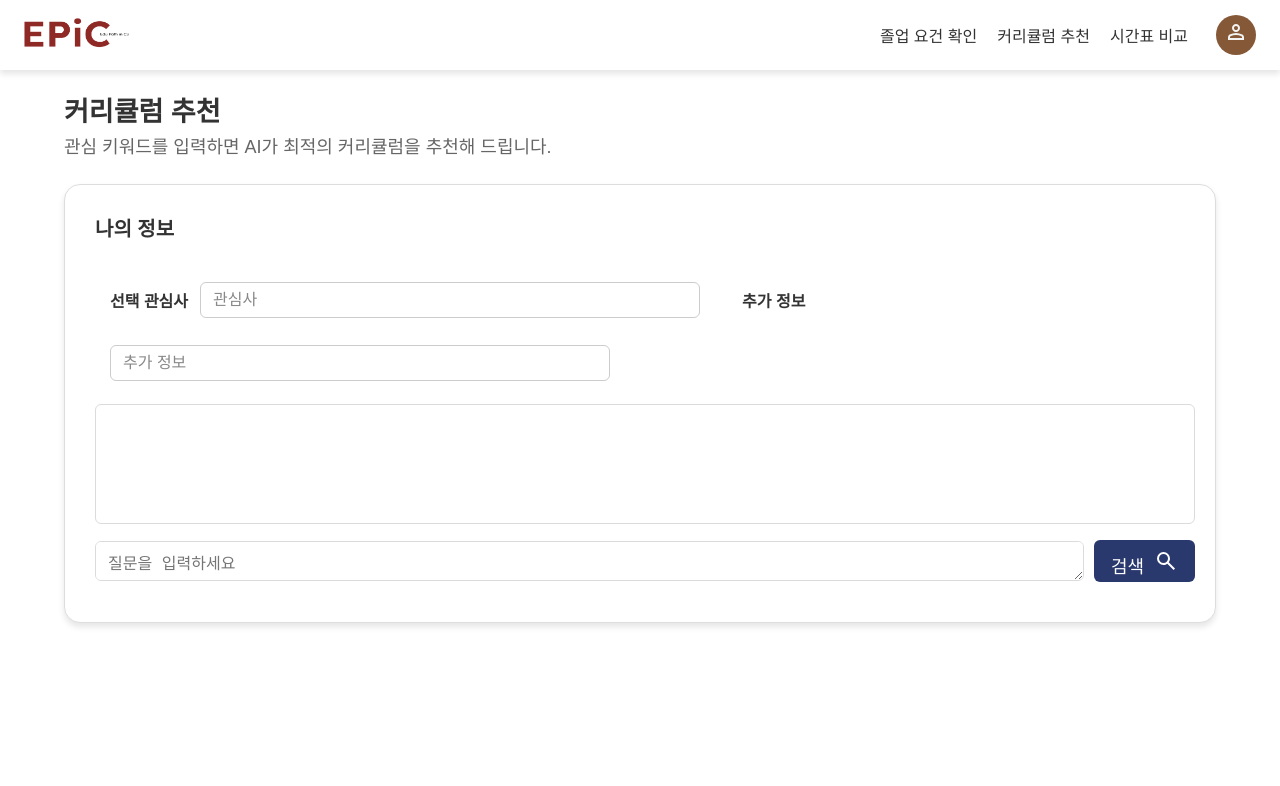
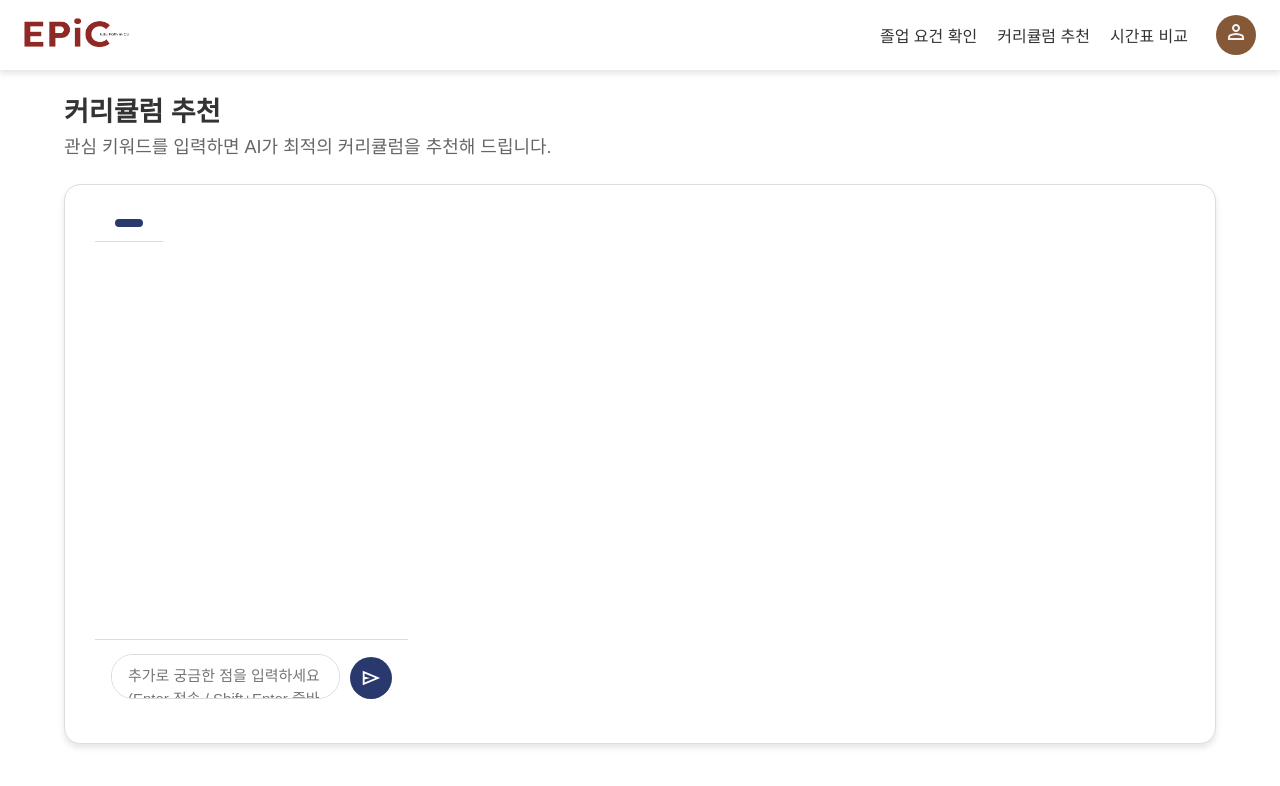
Before and after one commit to jys0615/EPiC, a React app in the folder fe/: page /curriculum-q in a window 1280 px wide. Shown: the top 786 px of the page. Built offline with nearby package versions, Linux system fonts and the light colour scheme; the HTML template or start-up script is replaced by a standard one; a web font is replaced by a local one.

Commit message:
feat: redesign curriculum chat UI with bold text rendering

```diff
--- a/fe/src/pages/CurriculumQ.jsx
+++ b/fe/src/pages/CurriculumQ.jsx
@@ -1,88 +1,80 @@
 // src/pages/CurriculumQ.jsx
 
-import React, { useState, useEffect } from 'react';
-import { useLocation, useNavigate } from 'react-router-dom';
+import React, { useState, useEffect, useRef } from 'react';
+import { useLocation } from 'react-router-dom';
 import Header from '../components/Header';
 import { addQuestionWithAI } from '../api';
 import '../styles/curriculum-q.css';
 
+const renderMessage = (text) => {
+  return text.split('\n').map((line, i, arr) => {
+    const parts = line.split(/(\*\*[^*]+\*\*)/g);
+    return (
+      <span key={i}>
+        {parts.map((part, j) =>
+          part.startsWith('**') && part.endsWith('**')
+            ? <strong key={j}>{part.slice(2, -2)}</strong>
+            : part
+        )}
+        {i < arr.length - 1 && <br />}
+      </span>
+    );
+  });
+};
+
 const CurriculumQ = () => {
   const location = useLocation();
-  const navigate = useNavigate();
-
   const { keyword, addInfo, aiResponse } = location.state || {};
 
-  const [keyword_1, setKeyword] = useState('');
-  const [addInfo_1, setAddInfo] = useState('');
-  const [aiResponse_1, setAiResponse] = useState(aiResponse || '');
+  const [messages, setMessages] = useState([]);
   const [question, setQuestion] = useState('');
+  const [loading, setLoading] = useState(false);
+  const bottomRef = useRef(null);
+  const textareaRef = useRef(null);
 
   useEffect(() => {
+    if (aiResponse) {
+      setMessages([{ role: 'epic', content: aiResponse }]);
+    }
+  }, []);
 
-    if (keyword) {
-      console.log("키워드:",keyword);
-      setKeyword(keyword);
-    }
-    if (addInfo) {
-      console.log("에드 인포:",addInfo);
-      setAddInfo(addInfo);
-    }
-    else{
-      console.log("에드 인포 없음음")
-    }
-    if (aiResponse) {
-      console.log("ai reponse:",aiResponse);
-      setAiResponse(aiResponse);
-    }
-    else{
-      console.log("ai response 없어어")
-    }
-  }, [keyword, addInfo, aiResponse]);
+  useEffect(() => {
+    bottomRef.current?.scrollIntoView({ behavior: 'smooth' });
+  }, [messages, loading]);
 
   const handleSubmit = async () => {
+    if (!question.trim() || loading) return;
 
-    console.log('keyword:', keyword_1);
-    console.log('additional info:', addInfo_1);
-    console.log('question:', question);
-    console.log('AI response:', aiResponse_1);
+    const userMessage = question.trim();
+    setQuestion('');
+    if (textareaRef.current) textareaRef.current.style.height = 'auto';
+
+    setMessages(prev => [...prev, { role: 'user', content: userMessage }]);
+    setLoading(true);
 
     try {
-      console.log("일단 요청 보냄");
-      const response = await addQuestionWithAI(question);
-      console.log("요청 잘 받음");
-      console.log("q->result response : ",response)
-      navigate('/curriculum-result', {
-        state: {
-          keyword: keyword_1,
-          aiAddResponse: response.ai_add_response
-        },
-      });
-    } catch (error) {
-      console.error(error);
-      alert('질문 전송 중 오류가 발생했습니다.');
-      navigate('/curriculum-result', {
-        state: {
-          keyword: keyword_1,
-          aiAddResponse: ''
-        },
-      });
+      const response = await addQuestionWithAI(userMessage);
+      setMessages(prev => [...prev, { role: 'epic', content: response.ai_add_response }]);
+    } catch {
+      setMessages(prev => [...prev, { role: 'epic', content: '오류가 발생했습니다. 다시 시도해 주세요.' }]);
+    } finally {
+      setLoading(false);
     }
   };
 
-  const formatText = (text) => {
-    // 숫자(1., 2., ...) 기준으로 섹션 분리
-    const sections = text.split(/\d\.\s/);
+  const handleKeyDown = (e) => {
+    if (e.key === 'Enter' && !e.shiftKey) {
+      e.preventDefault();
+      handleSubmit();
+    }
+  };
 
-    return sections.map((section, index) => (
-      <div key={index} style={{ marginBottom: "20px" }}>
-        {section.split("-").map((line, idx) => (
-          <p key={idx} style={{ margin: "5px 0" }}>
-            {line.trim()}
-          </p>
-        ))}
-      </div>
-    ));
+  const handleTextareaChange = (e) => {
+    setQuestion(e.target.value);
+    e.target.style.height = 'auto';
+    e.target.style.height = Math.min(e.target.scrollHeight, 120) + 'px';
   };
+
   return (
     <div>
       <Header />
@@ -94,68 +86,50 @@ const CurriculumQ = () => {
       </div>
 
       <div className="curriculum-container">
-        <div className="prev-info-section">
-          <h2 className="section-title">나의 정보</h2>
-          <div className="prev-info-group">
-            <div className="form-group-horizontal">
-              <div className="form-group-text" id="interest-text">
-                <h4>선택 관심사</h4>
-              </div>
-              <div className="form-group">
-                <input
-                  type="text"
-                  className="form-input"
-                  placeholder="관심사"
-                  id="interest-field"
-                  value={keyword_1}
-                  readOnly
-                />
-              </div>
+        <div className="chat-meta">
+          <span className="chat-keyword-badge">{keyword}</span>
+          {addInfo && <span className="chat-addinfo">{addInfo}</span>}
+        </div>
 
-              <div
-                className="form-group-text"
-                id="q-info-text"
-                style={{ marginLeft: '30px' }}
-              >
-                <h4>추가 정보</h4>
-              </div>
-              <div className="form-group">
-                <input
-                  type="text"
-                  className="form-input"
-                  placeholder="추가 정보"
-                  id="q-info-field"
-                  value={addInfo_1}
-                  readOnly
-                />
+        <div className="chat-window">
+          {messages.map((msg, i) => (
+            <div key={i} className={`chat-row ${msg.role}`}>
+              {msg.role === 'epic' && (
+                <div className="chat-avatar">E</div>
+              )}
+              <div className={`chat-bubble ${msg.role}`}>
+                {renderMessage(msg.content)}
               </div>
             </div>
-          </div>
+          ))}
+
+          {loading && (
+            <div className="chat-row epic">
+              <div className="chat-avatar">E</div>
+              <div className="chat-bubble epic loading">
+                <span className="dot" />
+                <span className="dot" />
+                <span className="dot" />
+              </div>
+            </div>
+          )}
+
+          <div ref={bottomRef} />
         </div>
 
-        <div className="ai-response-group">
-          <div className="ai-response-box" id="ai-response" style={{ whiteSpace: 'pre-wrap' }}>
-            {formatText(aiResponse_1)}
-          </div>
-        </div>
-
-        <div className="question-input-group">
+        <div className="chat-input-area">
           <textarea
-            className="question-input"
-            placeholder="질문을 입력하세요"
+            ref={textareaRef}
+            className="chat-input"
+            placeholder="추가로 궁금한 점을 입력하세요  (Enter 전송 / Shift+Enter 줄바꿈)"
             value={question}
-            onChange={(e) => setQuestion(e.target.value)}
-          ></textarea>
-          <button className="search-button" onClick={handleSubmit}>
-            검색 &nbsp;
-            <svg
-              xmlns="http://www.w3.org/2000/svg"
-              height="24px"
-              viewBox="0 -960 960 960"
-              width="24px"
-              fill="#FFFFFF"
-            >
-              <path d="M784-120 532-372q-30 24-69 38t-83 14q-109 0-184.5-75.5T120-580q0-109 75.5-184.5T380-840q109 0 184.5 75.5T640-580q0 44-14 83t-38 69l252 252-56 56ZM380-400q75 0 127.5-52.5T560-580q0-75-52.5-127.5T380-760q-75 0-127.5 52.5T200-580q0 75 52.5 127.5T380-400Z" />
+            onChange={handleTextareaChange}
+            onKeyDown={handleKeyDown}
+            rows={1}
+          />
+          <button className="send-button" onClick={handleSubmit} disabled={loading}>
+            <svg xmlns="http://www.w3.org/2000/svg" height="22px" viewBox="0 -960 960 960" width="22px" fill="#FFFFFF">
+              <path d="M120-160v-640l760 320-760 320Zm80-120 474-200-474-200v140l240 60-240 60v140Zm0 0v-400 400Z" />
             </svg>
           </button>
         </div>
--- a/fe/src/pages/CurriculumResult.jsx
+++ b/fe/src/pages/CurriculumResult.jsx
@@ -1,108 +1,17 @@
 // src/pages/CurriculumResult.jsx
+// CurriculumQ로 통합됨 — /curriculum-q로 리다이렉트
 
-import React, { useState, useEffect } from 'react';
-import { useLocation } from 'react-router-dom';
-import Header from '../components/Header';
-import { addQuestionWithAI } from '../api';
-import '../styles/curriculum-result.css';
+import React, { useEffect } from 'react';
+import { useNavigate } from 'react-router-dom';
 
 const CurriculumResult = () => {
-  const location = useLocation();
-  const { keyword, aiAddResponse} = location.state || {};
-
-  const [loading, setLoading] = useState(false);
-  const [showAlert, setShowAlert] = useState(false);
-  const [aiPrintResponse, setAiPrintResponse] = useState(false);
-  const [question, setQuestion] = useState('');
+  const navigate = useNavigate();
 
   useEffect(() => {
-    if (aiAddResponse) {
-      console.log("ai reponse:",aiAddResponse);
-      setAiPrintResponse(aiAddResponse);
-    }
-    else{
-      console.log("result창 ai response없음");
-    }
-  }, [keyword, aiAddResponse]);
+    navigate('/curriculum-q', { replace: true });
+  }, []);
 
-  const handleSearch = async () => {
-    if (!question.trim()) {
-      alert('추가 질문을 입력해 주세요.');
-      return;
-    }
-
-    setLoading(true);
-    try {
-      console.log("요청은 보냄");
-      const response = await addQuestionWithAI(question);
-      console.log("요청 좋다");
-
-      console.log('AI response:', response.ai_add_response);
-
-      const aiAddResponse = response.ai_add_response;
-      setAiPrintResponse(aiAddResponse);
-
-      console.log('AI additional response:', aiPrintResponse);
-    } catch (error) {
-      console.error('Error during API request:', error);
-      setAiPrintResponse('');
-    } finally {
-      setLoading(false);
-    }
-  };
-
-  return (
-    <div>
-      <Header />
-      <div className="curriculum-intro">
-        <h2 className="curriculum-title">커리큘럼 추천</h2>
-        <p className="curriculum-description">
-          관심 키워드를 입력하면 AI가 최적의 커리큘럼을 추천해 드립니다.
-        </p>
-      </div>
-
-      <div className="curriculum-container">
-        <div className="prev-question-section">
-          <h2 className="section-title">질문 내용</h2>
-          <div className="prev-question-group">
-            <input
-              type="text"
-              className="prev-question"
-              value={`${keyword} 관련 커리큘럼 추천`}
-              readOnly
-            />
-          </div>
-        </div>
-
-        <div className="ai-response-group">
-          <div className="ai-response-box">
-            {aiPrintResponse || '커리큘럼 추천에 대한 AI 답변이 없습니다.'}
-          </div>
-        </div>
-
-        <div className="question-input-group">
-          <textarea
-            className="question-input"
-            placeholder="질문을 입력하세요"
-            value={question}
-            onChange={(e) => setQuestion(e.target.value)}
-          ></textarea>
-          <button className="search-button" onClick={handleSearch}>
-            검색 &nbsp;
-            <svg
-              xmlns="http://www.w3.org/2000/svg"
-              height="24px"
-              viewBox="0 -960 960 960"
-              width="24px"
-              fill="#FFFFFF"
-            >
-              <path d="M784-120 532-372q-30 24-69 38t-83 14q-109 0-184.5-75.5T120-580q0-109 75.5-184.5T380-840q109 0 184.5 75.5T640-580q0 44-14 83t-38 69l252 252-56 56ZM380-400q75 0 127.5-52.5T560-580q0-75-52.5-127.5T380-760q-75 0-127.5 52.5T200-580q0 75 52.5 127.5T380-400Z" />
-            </svg>
-          </button>
-        </div>
-      </div>
-    </div>
-  );
+  return null;
 };
 
 export default CurriculumResult;
--- a/fe/src/styles/curriculum-q.css
+++ b/fe/src/styles/curriculum-q.css
@@ -9,22 +9,6 @@
   text-align: left;
   margin-top: calc(var(--header-height) + 20px);
   margin-bottom: 2%;
-}
-
-.curriculum-container {
-  width: 90%;
-  max-width: 1200px;
-  margin: 0 auto;
-  background-color: #fff;
-  border: 1px solid #ddd;
-  display: flex;
-  flex-direction: column;
-  padding: 20px;
-  align-items: flex-start;
-  border-radius: 16px;
-  box-shadow: 0 4px 6px rgba(0, 0, 0, 0.1);
-  margin-top: 2%;
-  box-sizing: border-box;
 }
 
 .curriculum-title {
@@ -43,124 +27,182 @@
   margin-bottom: 10px;
 }
 
-.section-title {
-  display: flex;
-  align-items: center;
-  font-size: clamp(16px, 2vw, 20px);
-  text-align: left;
-  margin: 8px 0 5px;
-}
-
-.prev-info-section {
+/* 채팅 컨테이너 */
+.curriculum-container {
+  width: 90%;
+  max-width: 1200px;
+  margin: 0 auto;
+  background-color: #fff;
+  border: 1px solid #ddd;
+  border-radius: 16px;
+  box-shadow: 0 4px 6px rgba(0, 0, 0, 0.1);
+  margin-top: 2%;
+  margin-bottom: 40px;
   display: flex;
   flex-direction: column;
-  justify-content: flex-start;
-  margin-bottom: 8px;
-  width: 100%;
-}
-
-.prev-info-group {
-  display: flex;
-  flex-direction: column;
-  align-items: flex-start;
-  gap: 12px;
-  width: 100%;
-}
-
-.form-group-horizontal {
-  display: flex;
-  flex-direction: row;
-  justify-content: flex-start;
-  gap: 12px;
-  width: 100%;
-  flex-wrap: wrap;
-}
-
-.form-group-text {
-  font-size: 16px;
-  white-space: nowrap;
-  min-width: 50px;
-}
-
-.form-group {
-  display: flex;
-  align-items: center;
-  width: 100%;
-  max-width: 500px;
-}
-
-.form-input {
-  padding: 8px 12px;
-  border-radius: 6px;
-  border: 1px solid #ccc;
-  font-size: 16px;
-  width: 100%;
+  height: 70vh;
+  overflow: hidden;
   box-sizing: border-box;
 }
 
-.form-input::placeholder {
-  color: #888;
-}
-
-.ai-response-group {
-  margin-top: 0;
-  margin-bottom: 18px;
-  width: 100%;
-}
-
-.ai-response-box {
-  width: 100%;
-  padding: 16px 20px;
-  border-radius: 6px;
-  border: 1px solid var(--border-color);
-  font-size: 16px;
-  color: black;
-  background-color: white;
-  display: flex;
-  flex-direction: column;
-  align-items: flex-start;
-  word-wrap: break-word;
-  max-height: 200px;
-  overflow-y: auto;
-  line-height: 1.5;
-  text-align: left;
-  box-sizing: border-box;
-}
-
-.question-input-group {
+/* 상단 키워드 메타 */
+.chat-meta {
   display: flex;
   align-items: center;
   gap: 10px;
-  margin-top: 20px;
-  margin-bottom: 10px;
-  width: 100%;
+  padding: 14px 20px;
+  border-bottom: 1px solid var(--border-color);
+  flex-shrink: 0;
 }
 
-.question-input {
-  flex: 1;
-  height: 40px;
-  padding: 8px 12px;
-  border-radius: 6px;
-  border: 1px solid var(--border-color);
-  font-size: 16px;
-  min-width: 0;
-  box-sizing: border-box;
+.chat-keyword-badge {
+  background-color: var(--primary-color);
+  color: white;
+  padding: 4px 14px;
+  border-radius: 20px;
+  font-size: 14px;
+  font-weight: 600;
 }
 
-.search-button {
-  padding: 9px 17px;
+.chat-addinfo {
+  color: #777;
+  font-size: 14px;
+}
+
+/* 채팅 메시지 영역 */
+.chat-window {
+  flex: 1;
+  overflow-y: auto;
+  padding: 20px;
+  display: flex;
+  flex-direction: column;
+  gap: 18px;
+}
+
+.chat-row {
+  display: flex;
+  align-items: flex-start;
+  gap: 10px;
+}
+
+.chat-row.user {
+  flex-direction: row-reverse;
+}
+
+/* EPiC 아바타 */
+.chat-avatar {
+  width: 34px;
+  height: 34px;
+  border-radius: 50%;
+  background-color: var(--primary-color);
+  color: white;
+  display: flex;
+  align-items: center;
+  justify-content: center;
+  font-size: 13px;
+  font-weight: 700;
+  flex-shrink: 0;
+  margin-top: 2px;
+}
+
+/* 말풍선 */
+.chat-bubble {
+  max-width: 72%;
+  padding: 12px 16px;
+  border-radius: 18px;
+  font-size: 15px;
+  line-height: 1.75;
+  word-break: break-word;
+  white-space: pre-wrap;
+}
+
+.chat-bubble.epic {
+  background-color: #f0f2f8;
+  color: #222;
+  border-top-left-radius: 4px;
+}
+
+.chat-bubble.user {
+  background-color: var(--primary-color);
+  color: white;
+  border-top-right-radius: 4px;
+}
+
+/* 로딩 점 애니메이션 */
+.chat-bubble.loading {
+  display: flex;
+  align-items: center;
+  gap: 6px;
+  padding: 14px 18px;
+  background-color: #f0f2f8;
+}
+
+.dot {
+  width: 8px;
+  height: 8px;
+  border-radius: 50%;
+  background-color: var(--primary-color);
+  animation: bounce 1.2s infinite;
+}
+
+.dot:nth-child(2) { animation-delay: 0.2s; }
+.dot:nth-child(3) { animation-delay: 0.4s; }
+
+@keyframes bounce {
+  0%, 60%, 100% { transform: translateY(0); opacity: 0.6; }
+  30% { transform: translateY(-6px); opacity: 1; }
+}
+
+/* 입력 영역 */
+.chat-input-area {
+  display: flex;
+  align-items: flex-end;
+  gap: 10px;
+  padding: 14px 16px;
+  border-top: 1px solid var(--border-color);
+  flex-shrink: 0;
+}
+
+.chat-input {
+  flex: 1;
+  padding: 10px 16px;
+  border-radius: 22px;
+  border: 1px solid var(--border-color);
+  font-size: 15px;
+  font-family: var(--primary-font);
+  resize: none;
+  line-height: 1.5;
+  max-height: 120px;
+  overflow-y: auto;
+  box-sizing: border-box;
+  transition: border-color 0.2s;
+}
+
+.chat-input:focus {
+  outline: none;
+  border-color: var(--primary-color);
+}
+
+.send-button {
+  width: 42px;
+  height: 42px;
+  border-radius: 50%;
   background-color: var(--primary-color);
   color: white;
   border: none;
-  border-radius: 6px;
-  font-size: 18px;
-  font-weight: 500;
   cursor: pointer;
-  height: 42px;
-  white-space: nowrap;
+  display: flex;
+  align-items: center;
+  justify-content: center;
   flex-shrink: 0;
+  transition: background-color 0.2s;
 }
 
-.search-button:hover {
+.send-button:hover {
   background-color: var(--primary-hover-color);
 }
+
+.send-button:disabled {
+  background-color: #bbb;
+  cursor: not-allowed;
+}
```
Also changed, not shown: 1 other file (tests, documents, lock files or other folders).
